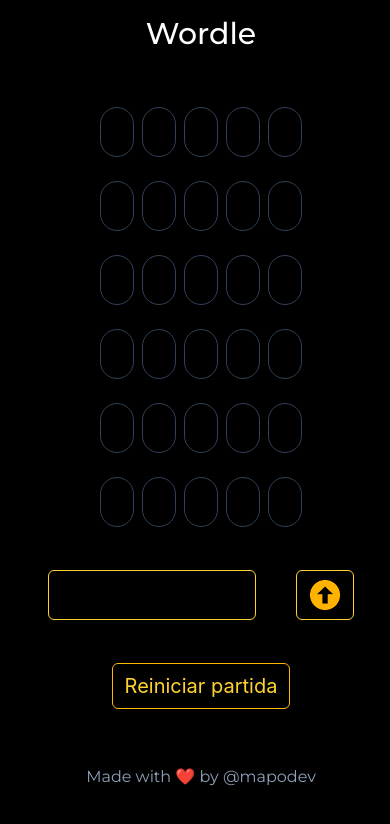
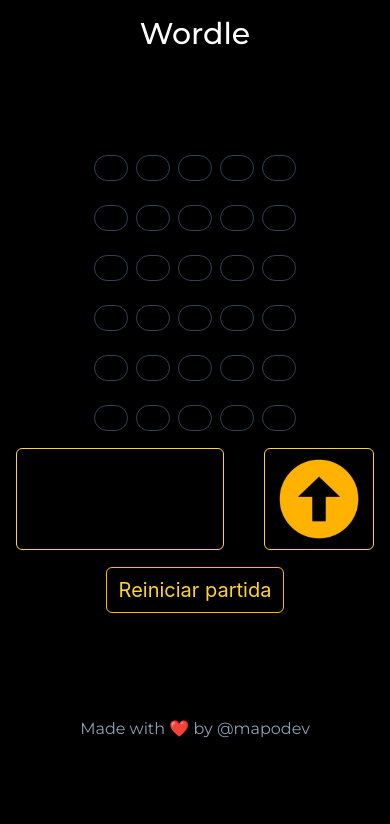
Before and after one commit to mario4off/wordle, a React (Vite) app: page / in a window 390 px wide. Shown: the top 824 px of the page. Built offline with nearby package versions, Linux system fonts and the light colour scheme.

Commit message:
fix: adjust styles in Board, GuessForm, and WordsGrid components for improved layout and responsiveness

```diff
--- a/src/components/board.tsx
+++ b/src/components/board.tsx
@@ -63,7 +63,7 @@ export default function Board() {
   };
 
   return (
-    <section className="px-12 flex flex-col items-center gap:8 md:gap-18 ">
+    <section className="px-4 md:px-12 flex flex-col items-center gap:8 md:gap-18 ">
       <WordsGrid currentWord={currentWord} guess={guess} tries={tries} />
 
       <div className="min-h-34 flex items-center">
--- a/src/components/guess-form.tsx
+++ b/src/components/guess-form.tsx
@@ -24,7 +24,7 @@ export default function GuessForm({
         maxLength={5}
         onChange={(e) => setValue(normalizeString(e.target.value))}
         value={value}
-        className="border border-amber-300 text-amber-300 text-center text-xl tracking-widest min-h-12 rounded-md w-52"
+        className="border border-amber-300 text-amber-300 text-center text-xl tracking-widest md:min-h-12 rounded-md w-52"
       />
       <button
         type="submit"
--- a/src/components/words-grid.tsx
+++ b/src/components/words-grid.tsx
@@ -81,10 +81,10 @@ export default function WordsGrid({
 
             return (
               <div
-                className={`${defineCellStyle(char, currentWord.split("")[index], letters)} bg-black text-center border rounded-3xl  p-1 md:p-3 px-4 md:px-16  w-auto md:min-w-38`}
+                className={`${defineCellStyle(char, currentWord.split("")[index], letters)} bg-black flex justify-center items-center border rounded-3xl  p-1 md:p-3 px-4 md:px-16  w-auto md:min-w-38`}
                 key={`${rowIndex}-${index}`}
               >
-                <p className="text-base md:text-2xl min-h-10 text-white text-extrabold">
+                <p className="text-base md:text-2xl min-h-4 md:min-h-10 text-white text-center text-extrabold">
                   {char}
                 </p>
               </div>
```
